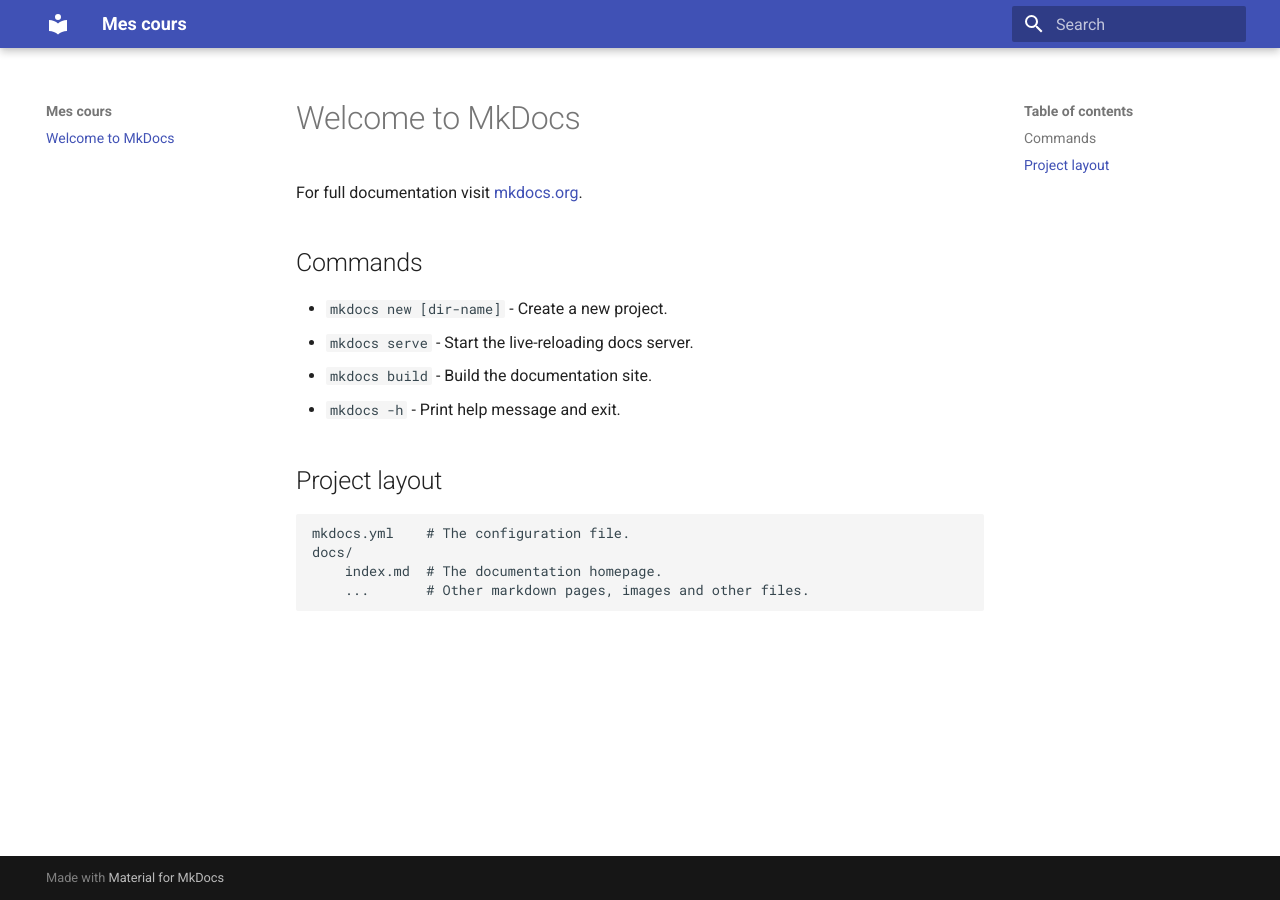
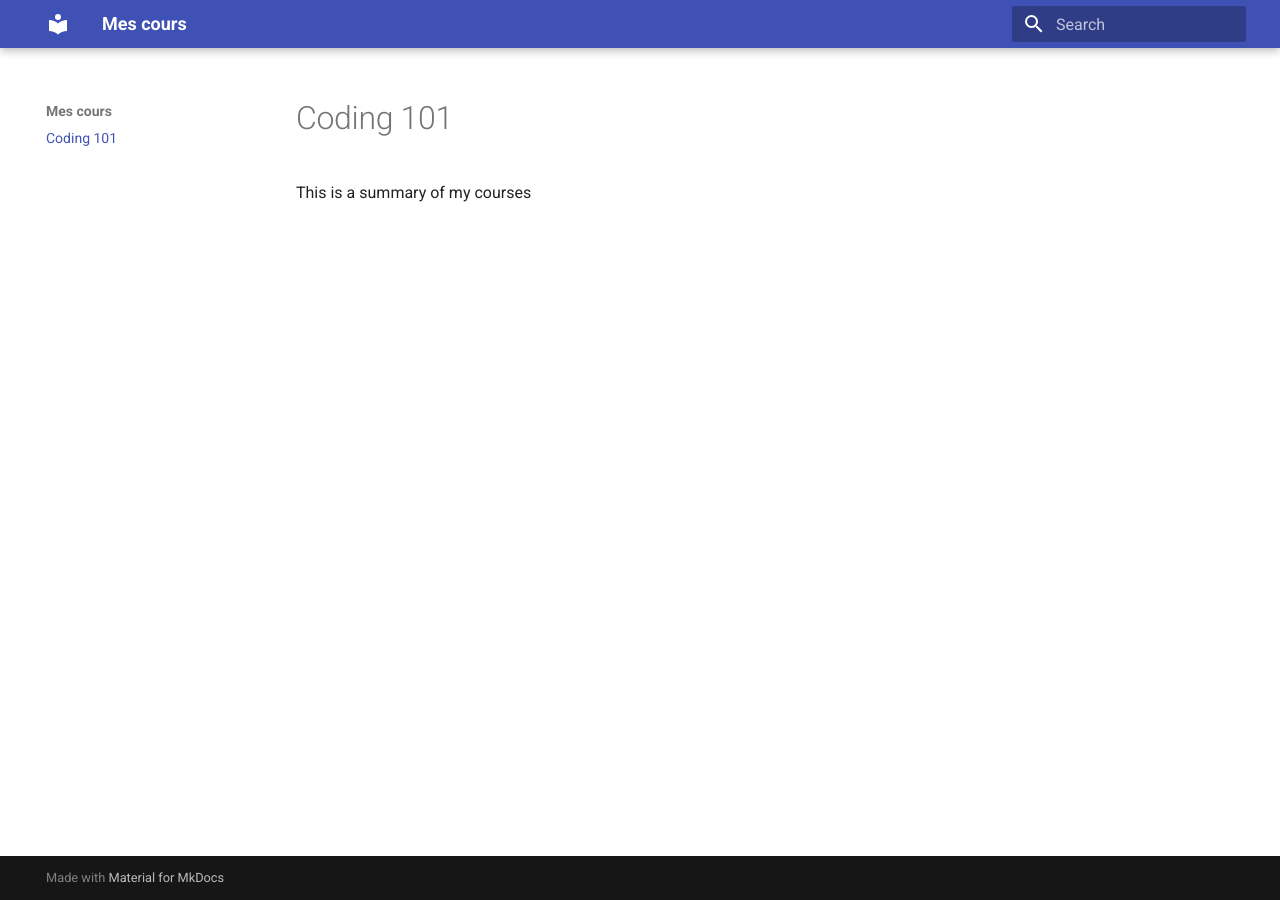
Before and after one commit to PaulineB15/mycourses, an MkDocs documentation site: the page built from docs/index.md, in a window 1280 px wide. Built offline with MkDocs 1.6.1 and Material for MkDocs 9.7.7, drawn with Linux system fonts in a browser that asks for light colours.

Commit message:
docs: Create presentation page

```diff
--- a/docs/index.md
+++ b/docs/index.md
@@ -1,17 +1,3 @@
-# Welcome to MkDocs
+# Coding 101
 
-For full documentation visit [mkdocs.org](https://www.mkdocs.org).
-
-## Commands
-
-* `mkdocs new [dir-name]` - Create a new project.
-* `mkdocs serve` - Start the live-reloading docs server.
-* `mkdocs build` - Build the documentation site.
-* `mkdocs -h` - Print help message and exit.
-
-## Project layout
-
-    mkdocs.yml    # The configuration file.
-    docs/
-        index.md  # The documentation homepage.
-        ...       # Other markdown pages, images and other files.
+This is a summary of my courses
```
